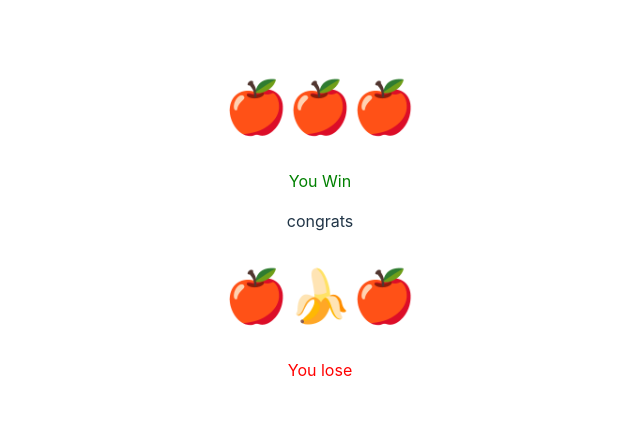
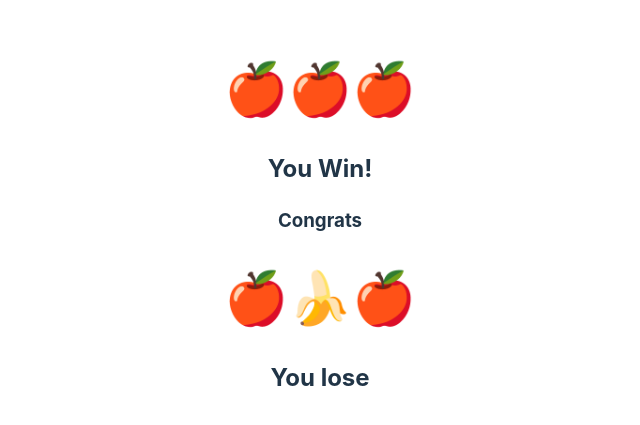
Before and after one commit to tyrex1829/react-locally-vite, a React (Vite) app: page / in a window 1280 px wide. Shown: the part 179-604 px from the top of the page, without its empty margins (320-960 px from the left). Built offline with nearby package versions, Linux system fonts and the light colour scheme.

Commit message:
cleaned code

```diff
--- a/src/Slots.jsx
+++ b/src/Slots.jsx
@@ -1,4 +1,6 @@
 export default function Slots ({ val1, val2, val3 }) {
+
+    const isWinner = val1 === val2 && val1 === val3;
 
     const loseStyle = { color: "red" };
     const winStyle = { color: "green" };
@@ -8,7 +10,32 @@
             <h1>
                 {val1}{val2}{val3}
             </h1>
-            { (val1 === val2 && val1 === val3) ? <><p style={ winStyle }>You Win</p><p>congrats</p></> : <p style={ loseStyle }>You lose</p> }
+            <h2>
+                { isWinner ? "You Win!" : "You lose" }
+            </h2>
+            { isWinner && <h3>Congrats</h3> }
         </div>
-    )
+    );
 }
+
+
+
+
+
+
+
+
+// export default function Slots ({ val1, val2, val3 }) {
+
+//     const loseStyle = { color: "red" };
+//     const winStyle = { color: "green" };
+
+//     return (
+//         <div>
+//             <h1>
+//                 {val1}{val2}{val3}
+//             </h1>
+//             { (val1 === val2 && val1 === val3) ? <><p style={ winStyle }>You Win</p><p>congrats</p></> : <p style={ loseStyle }>You lose</p> }
+//         </div>
+//     )
+// }
```
